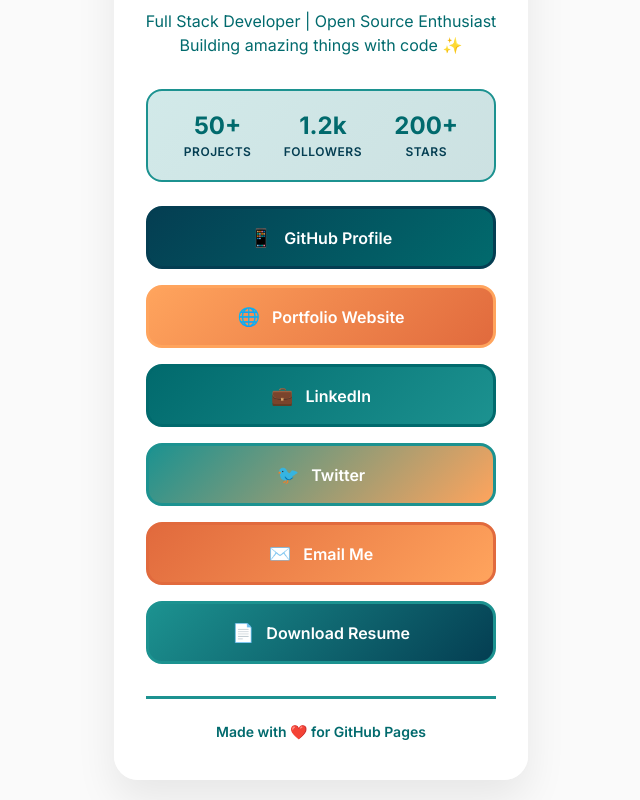
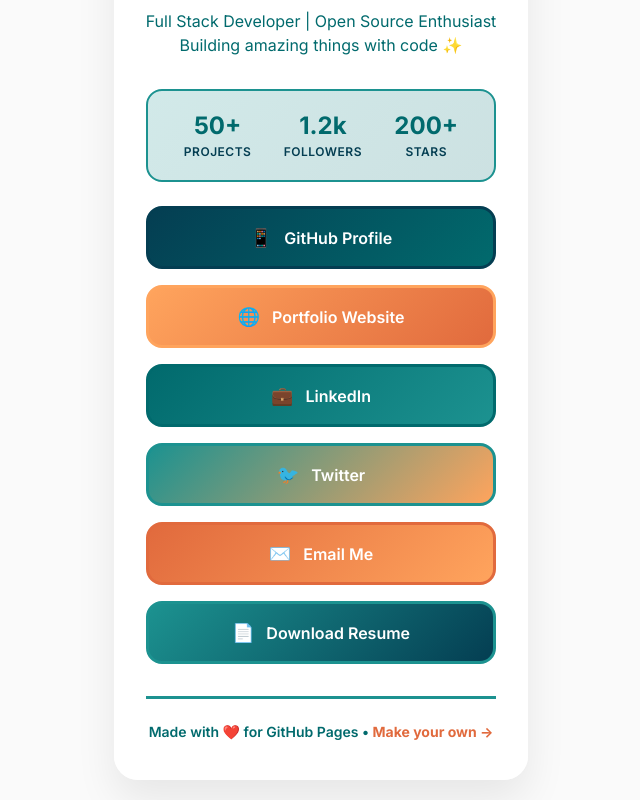
Before and after one commit to ChrisHooks/linktree, a React (Vite) app: page / in a window 1280 px wide. Shown: the part 237-1037 px from the top of the page, without its empty margins (319-959 px from the left). Built offline with nearby package versions, Linux system fonts and the light colour scheme; no server answers; the HTML template or start-up script is replaced by a standard one.

Commit message:
Add the link to the repo so people can clone it.

```diff
--- a/src/App.jsx
+++ b/src/App.jsx
@@ -95,7 +95,17 @@
       </div>
 
       <div className="footer">
-        <p>{profileConfig.footer.text}</p>
+        <p>
+          {profileConfig.footer.text} •{' '}
+          <a
+            href={profileConfig.footer.repoUrl}
+            target="_blank"
+            rel="noopener noreferrer"
+            className="footer-link"
+          >
+            {profileConfig.footer.repoText} →
+          </a>
+        </p>
       </div>
     </div>
   )
--- a/src/config/profile.js
+++ b/src/config/profile.js
@@ -108,6 +108,8 @@
 
   // Footer configuration
   footer: {
-    text: "Made with ❤️ for GitHub Pages"
+    text: "Made with ❤️ for GitHub Pages",
+    repoText: "Make your own",
+    repoUrl: "https://github.com/ChrisHooks/linktree"
   }
 }
--- a/src/index.css
+++ b/src/index.css
@@ -222,6 +222,18 @@
     font-weight: 600;
 }
 
+.footer-link {
+    color: #E16A3D;
+    text-decoration: none;
+    font-weight: 700;
+    transition: all 0.3s ease;
+}
+
+.footer-link:hover {
+    color: #FFA45D;
+    text-decoration: underline;
+}
+
 /* Dark Mode Styles */
 body[data-theme="dark"] {
     background: #0a0a0a;
@@ -266,6 +278,14 @@
 body[data-theme="dark"] .footer {
     border-top: 3px solid #E16A3D;
     color: #1C9290;
+}
+
+body[data-theme="dark"] .footer-link {
+    color: #FFA45D;
+}
+
+body[data-theme="dark"] .footer-link:hover {
+    color: #E16A3D;
 }
 
 /* Auto dark mode (system preference) */
@@ -314,6 +334,14 @@
         border-top: 3px solid #E16A3D;
         color: #1C9290;
     }
+
+    body:not([data-theme="light"]) .footer-link {
+        color: #FFA45D;
+    }
+
+    body:not([data-theme="light"]) .footer-link:hover {
+        color: #E16A3D;
+    }
 }
 
 @media (max-width: 480px) {
```
